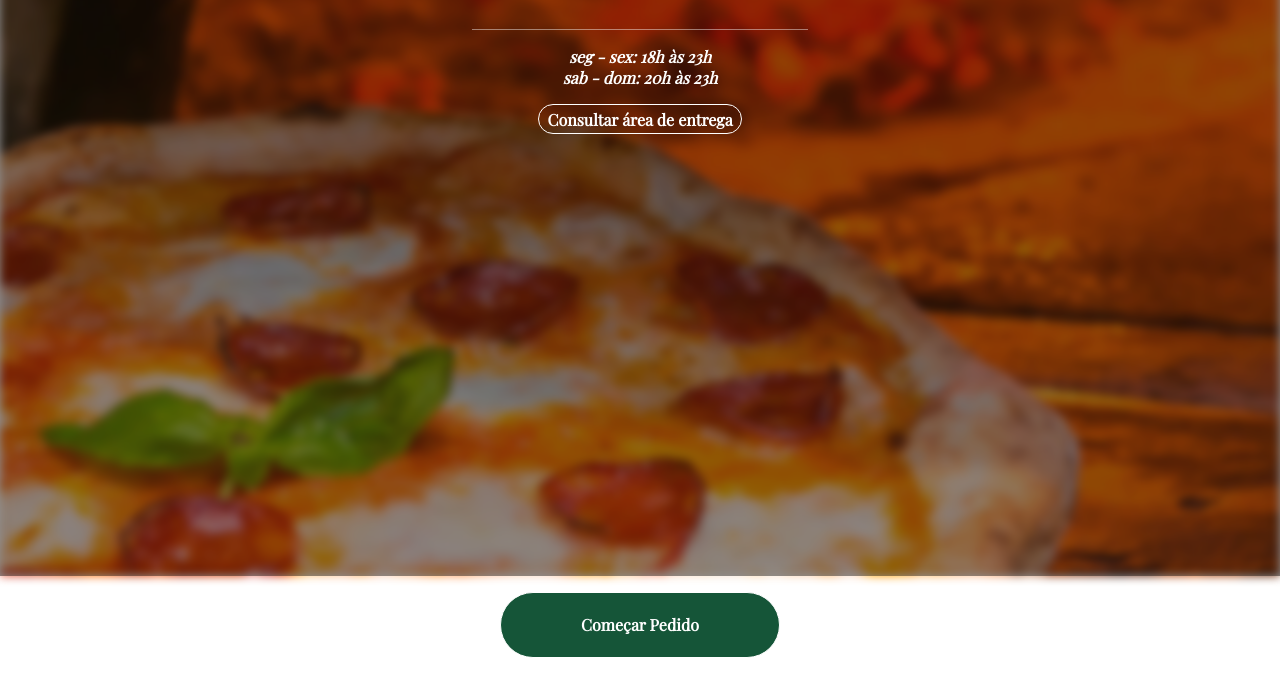
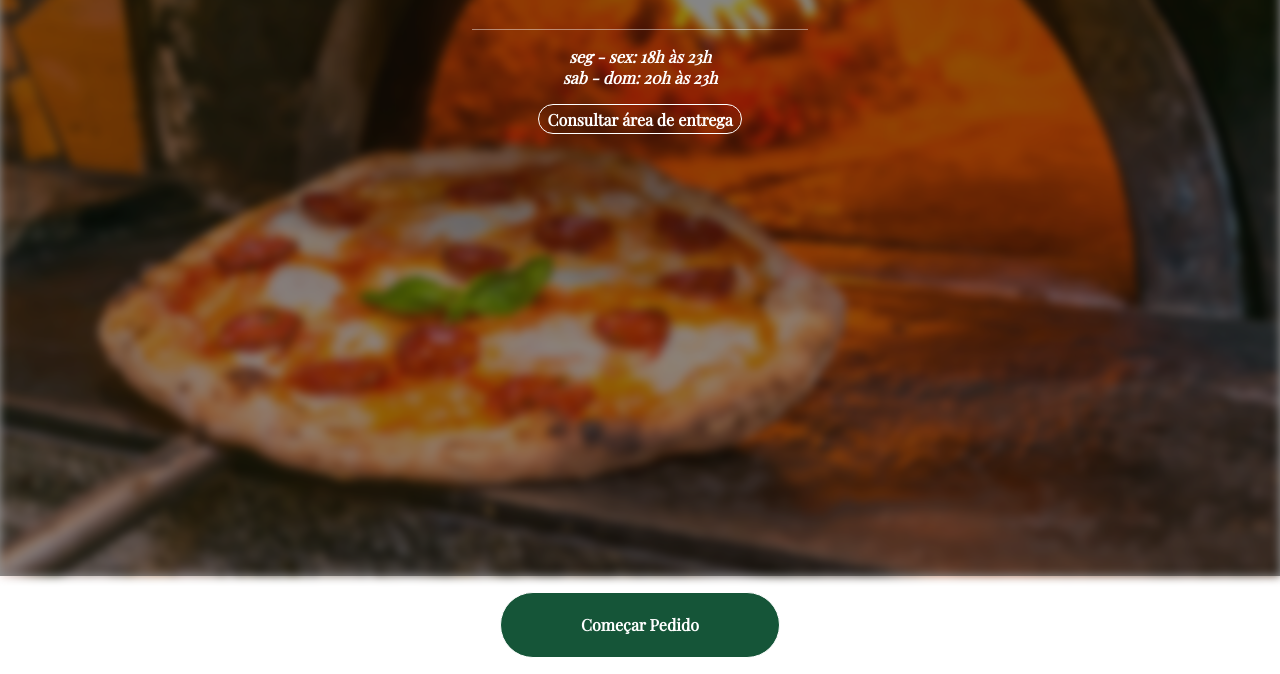
Before and after one commit to silvamateus/shiftcode-test, a plain HTML site: page index.html in a window 1280 px wide. Shown: the part 224-898 px from the top of the page. Drawn offline with nearby package versions, Linux system fonts and the light colour scheme.

Commit message:
trim css style

```diff
--- a/assets/css/style.css
+++ b/assets/css/style.css
@@ -22,7 +22,7 @@
 .header_background {
   background-image: url("../images/pizza.jpg");
   background-position: center;
-  /* background-size: 20rem; */
+  background-size: cover;
   background-repeat: no-repeat;
   filter: blur(5px);
   position: absolute;
@@ -60,10 +60,6 @@
   display: flex;
   justify-content: center;
 }
-
-/* .botom-border {
-  border-bottom: 1px solid rgba(255, 255, 255, 0.438);
-} */
 
 .left-text {
   align-self: flex-end;
```
